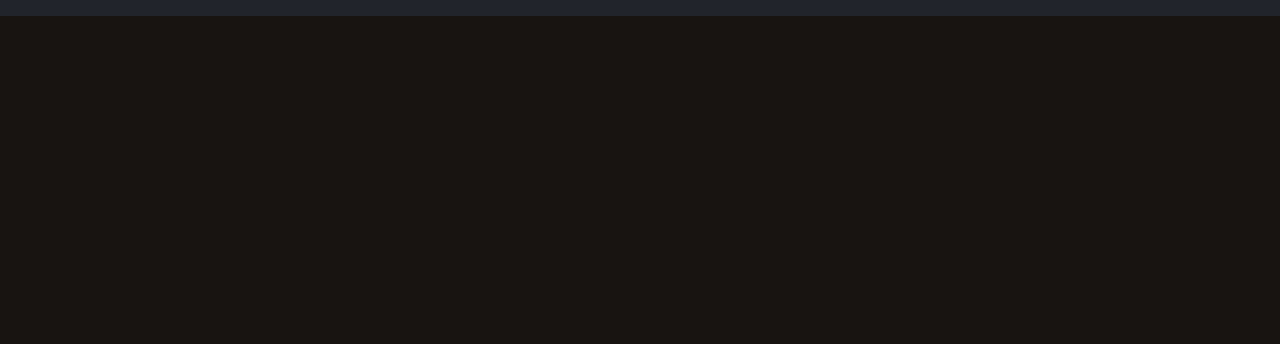
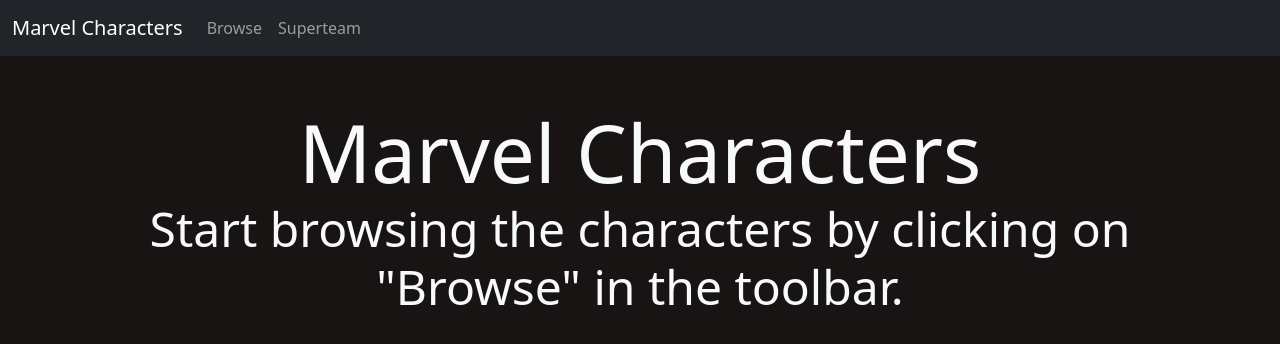
Before and after one commit to OscarAFK/marvel_api, a React (Create React App) app in the folder client/: page / in a window 1280 px wide. Shown: the top 344 px of the page. Built offline with nearby package versions, Linux system fonts and the light colour scheme.

Commit message:
Add application name, header and home components

```diff
--- a/client/public/index.html
+++ b/client/public/index.html
@@ -10,7 +10,7 @@
   <meta name="theme-color" content="#000000" />
   <meta name="description" content="An application used to test the Marvel API" />
 
-  <title></title>
+  <title>Marvel Characters</title>
 </head>
 
 <body>
--- a/client/src/components/Header.js
+++ b/client/src/components/Header.js
@@ -11,6 +11,18 @@
         <>
             <nav className="navbar navbar-expand-lg navbar-dark bg-dark">
                 <div className="container-fluid">
+                    <a className="navbar-brand" href={url}>Marvel Characters</a>
+                    <span></span>
+                    <div className="collapse navbar-collapse" id="navbarSupportedContent">
+                        <ul className="navbar-nav me-auto mb-2 mb-lg-0">
+                            <li className="nav-item">
+                                <a className="nav-link" href="/browse">Browse</a>
+                            </li>
+                            <li className="nav-item">
+                                <a className="nav-link" href="/superteam">Superteam</a>
+                            </li>
+                        </ul>
+                    </div>
                 </div>
             </nav>
             <Outlet />
--- a/client/src/pages/Home.js
+++ b/client/src/pages/Home.js
@@ -4,9 +4,11 @@
 const Home = () => {
   return <div className="container text-center py-5">
     <div className="display-1 text-light">
-      </div>
+      Marvel Characters
+    </div>
     <div className="display-5 text-light">
-      </div>
+      Start browsing the characters by clicking on "Browse" in the toolbar.
+    </div>
   </div>;
 };
 
```
Also changed, not shown: 1 other file (tests, documents, lock files or other folders).
